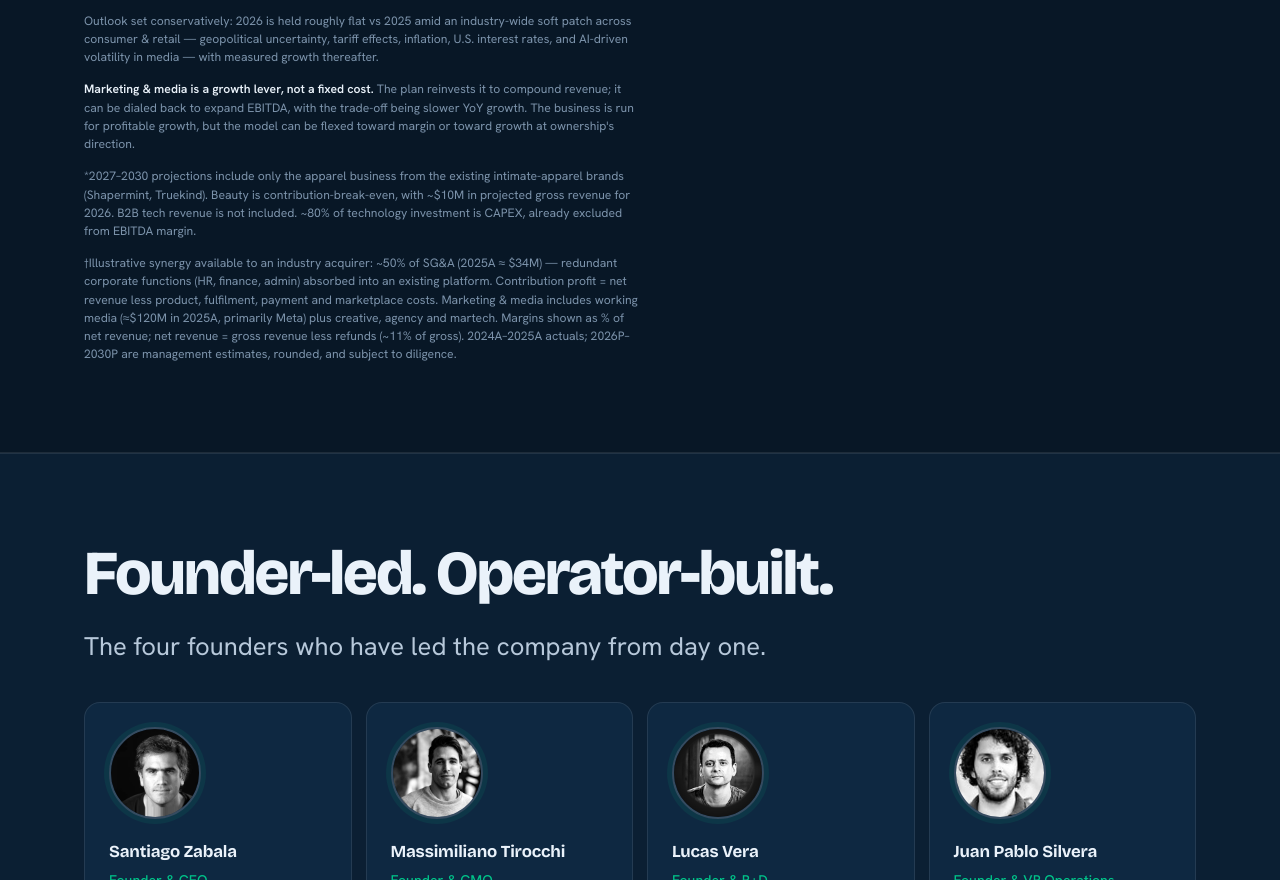
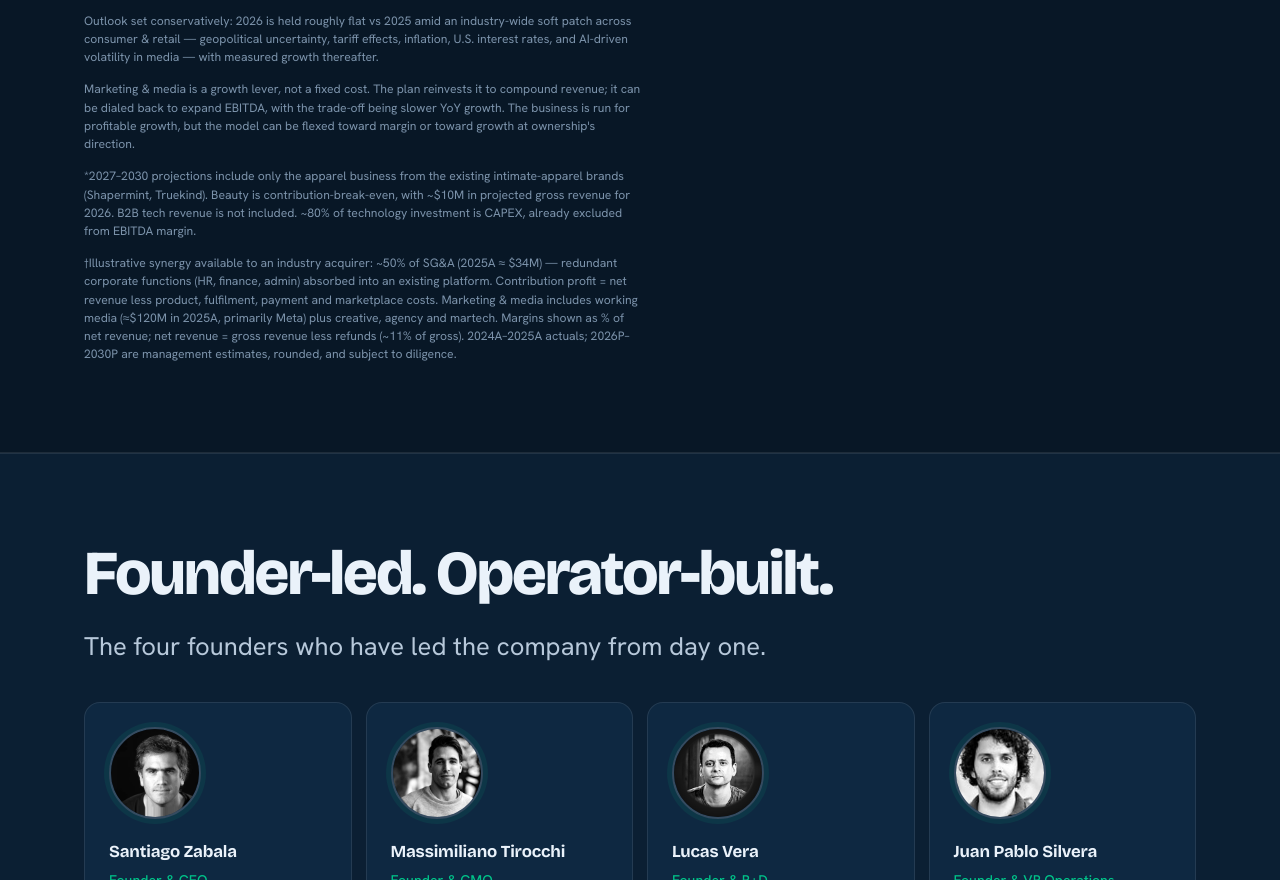
Before and after one commit to santizab7/trafiflow-ux-previews, a plain HTML site: page teaser-bofa.html in a window 1280 px wide. Shown: the part 9146-10026 px from the top of the page. Drawn offline with nearby package versions, Linux system fonts and the light colour scheme.

Commit message:
Financials: remove bold from marketing-lever note
Co-Authored-By: Claude Opus 4.8 <noreply@anthropic.com>
Claude-Session: https://claude.ai/code/session_01TfUG6Y1GiTpT7AN1fdkBFb

```diff
--- a/teaser-bofa.html
+++ b/teaser-bofa.html
@@ -682,7 +682,7 @@
       </table>
     </div>
     <p class="fin-note">Outlook set conservatively: 2026 is held roughly flat vs 2025 amid an industry-wide soft patch across consumer &amp; retail — geopolitical uncertainty, tariff effects, inflation, U.S. interest rates, and AI-driven volatility in media — with measured growth thereafter.</p>
-    <p class="fin-note"><strong style="color:var(--ink)">Marketing &amp; media is a growth lever, not a fixed cost.</strong> The plan reinvests it to compound revenue; it can be dialed back to expand EBITDA, with the trade-off being slower YoY growth. The business is run for profitable growth, but the model can be flexed toward margin or toward growth at ownership's direction.</p>
+    <p class="fin-note">Marketing &amp; media is a growth lever, not a fixed cost. The plan reinvests it to compound revenue; it can be dialed back to expand EBITDA, with the trade-off being slower YoY growth. The business is run for profitable growth, but the model can be flexed toward margin or toward growth at ownership's direction.</p>
     <p class="fin-note">*2027–2030 projections include only the apparel business from the existing intimate-apparel brands (Shapermint, Truekind). Beauty is contribution-break-even, with ~$10M in projected gross revenue for 2026. B2B tech revenue is not included. ~80% of technology investment is CAPEX, already excluded from EBITDA margin.</p>
     <p class="fin-note">†Illustrative synergy available to an industry acquirer: ~50% of SG&amp;A (2025A ≈ $34M) — redundant corporate functions (HR, finance, admin) absorbed into an existing platform. Contribution profit = net revenue less product, fulfilment, payment and marketplace costs. Marketing &amp; media includes working media (≈$120M in 2025A, primarily Meta) plus creative, agency and martech. Margins shown as % of net revenue; net revenue = gross revenue less refunds (~11% of gross). 2024A–2025A actuals; 2026P–2030P are management estimates, rounded, and subject to diligence.</p>
   </div>
```
